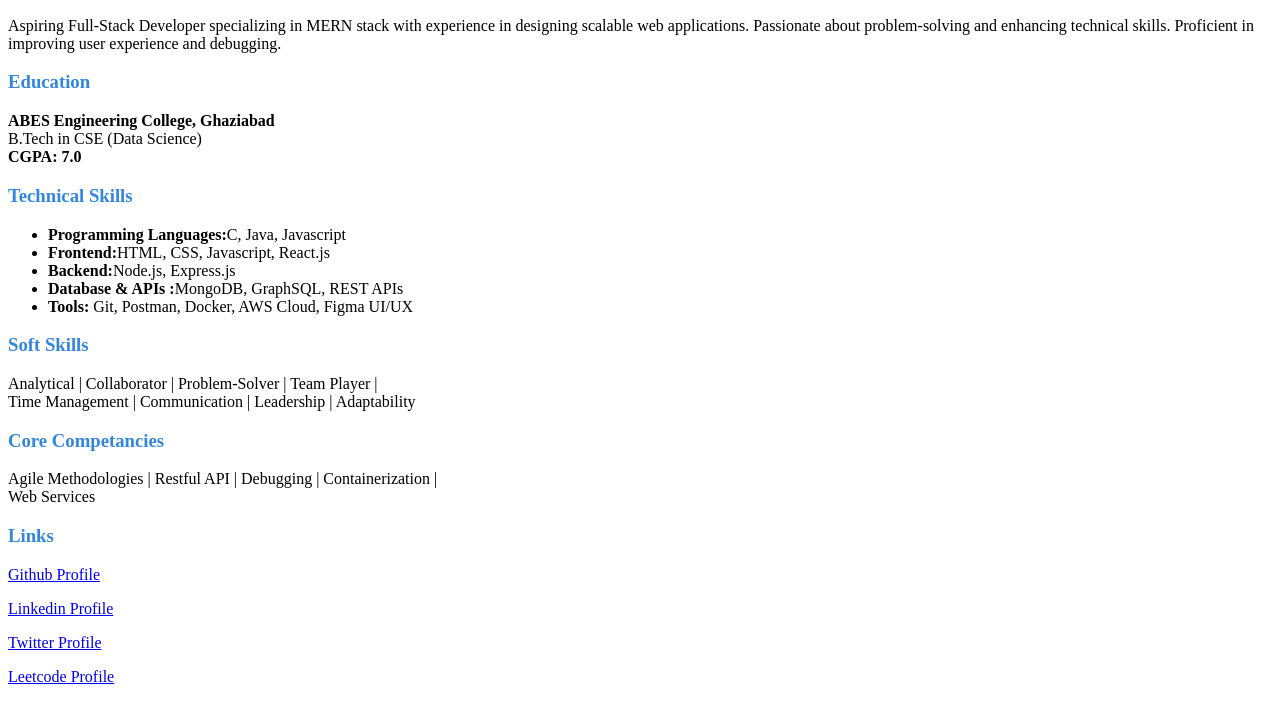
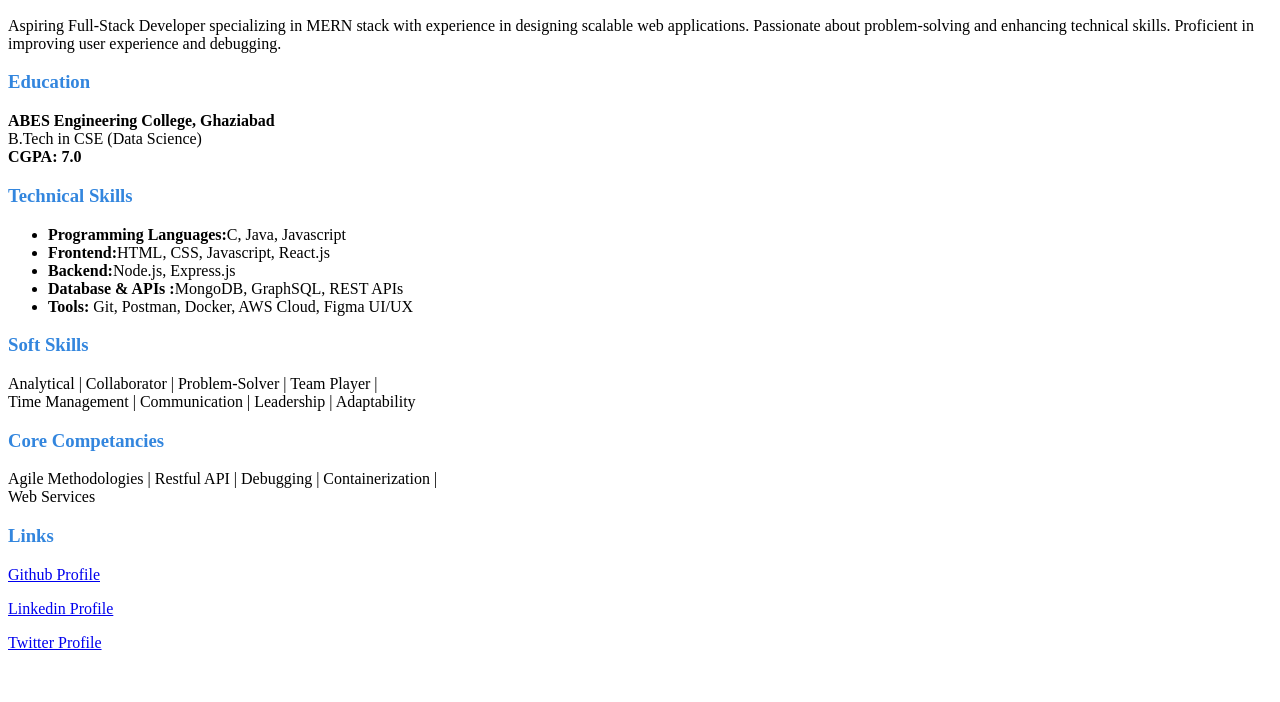
Before and after one commit to ashishyadv1198/resume-, a plain HTML site: page index.html in a window 1280 px wide. Shown: the part 148-850 px from the top of the page. After the commit the page ends 816 px from the top, so only its background shows below. Drawn offline with Linux system fonts and the light colour scheme.

Commit message:
Update index.html

```diff
--- a/index.html
+++ b/index.html
@@ -59,7 +59,6 @@
         <p><a href="https://github.com/ashishyadv1198">Github Profile</a><br></p>
         <p><a href="https://www.linkedin.com/in/ashishyadav1198/">Linkedin Profile</a></p>
         <p><a href="https://www.twitter.com/ashishyadav1198/">Twitter Profile</a></p>
-        <p><a href="https://www.leetcode.com/ashishyadav1198/">Leetcode Profile</a></p>
       </section>
     </aside>
   </body>
```
